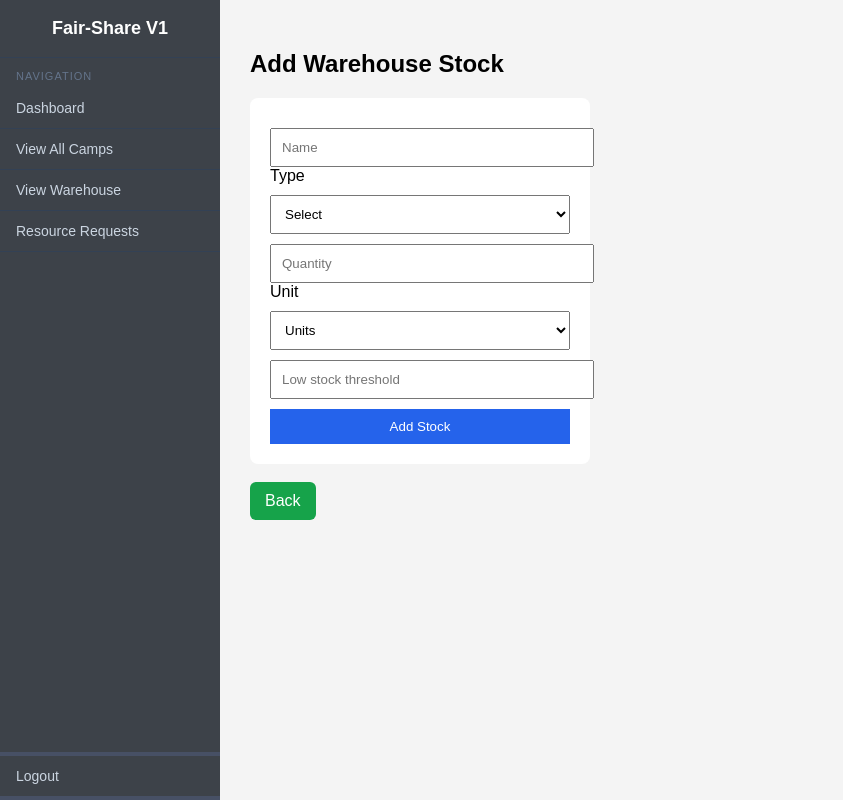
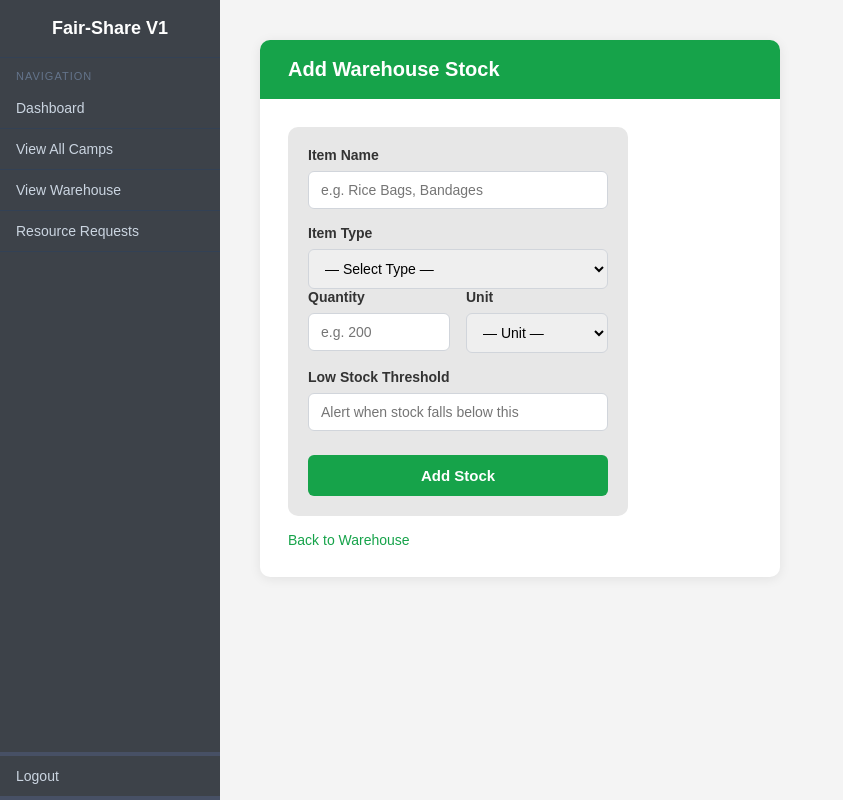
Before and after one commit to Vrutik-0/Fair-Share-Disaster_Relief_System, a Flask app: page /warehouse/add in a window 1280 px wide. Shown: the whole page, without its empty margins (0-843 px from the left). Run offline with Flask 3, Linux system fonts and the light colour scheme; the visitor is signed in with stand-in values (Sample User, id 1).

Commit message:
Frontend Fixis

```diff
--- a/app.py
+++ b/app.py
@@ -244,16 +244,17 @@ def login():
                     flash("Invalid role", "error")
                     return redirect(url_for("login"))
 
-            flash("Invalid email or password", "error")
+            return redirect(url_for("login", error="Invalid email or password"))
 
         except Exception as e:
-            flash(f"Login error: {str(e)}", "error")
+            return redirect(url_for("login", error=f"Login error: {str(e)}"))
 
         finally:
             cur.close()
             conn.close()
 
-    return render_template("login.html")
+    error = request.args.get("error")
+    return render_template("login.html", error=error)
 
 @app.route("/admin/dashboard")
 def adminBoard():
@@ -609,15 +610,30 @@ def admin_requests():
             remaining = r["quantity_needed"] - r["fulfilled_quantity"]
             total_weight += PRIORITY_WEIGHT[r["priority"]] * remaining
 
-        # compute allocation for each request
+        # compute allocation using largest-remainder method
+        # (avoids int() truncation losing stock when individual shares < 1)
+        alloc_data = []
         for r in reqs:
             remaining = r["quantity_needed"] - r["fulfilled_quantity"]
-            if total_weight == 0 or remaining <= 0:
-                r["suggested_qty"] = 0
+            if total_weight == 0 or remaining <= 0 or stock <= 0:
+                alloc_data.append((r, 0, 0.0, remaining))
             else:
                 weight = PRIORITY_WEIGHT[r["priority"]] * remaining
-                suggested = int(stock * (weight / total_weight))
-                r["suggested_qty"] = min(suggested, remaining)
+                exact = stock * (weight / total_weight)
+                floor_val = int(exact)
+                alloc_data.append((r, floor_val, exact - floor_val, remaining))
+
+        total_floor = sum(a[1] for a in alloc_data)
+        leftover = stock - total_floor
+
+        # sort by fractional part descending to distribute leftovers
+        alloc_data.sort(key=lambda x: x[2], reverse=True)
+
+        for i, (r, floor_val, frac, remaining) in enumerate(alloc_data):
+            if i < leftover and remaining > floor_val:
+                r["suggested_qty"] = min(floor_val + 1, remaining)
+            else:
+                r["suggested_qty"] = min(floor_val, remaining)
 
     cur.close()
     conn.close()
@@ -801,11 +817,14 @@ def approve_all_requests():
     approved_count = 0
     total_allocated = 0
 
+    # Pre-fetch all warehouse stock into memory for accurate tracking
+    cur.execute("SELECT item_type, quantity FROM warehouse_inventory")
+    stock_tracker = {row[0]: row[1] for row in cur.fetchall()}
+
     for r in pending_requests:
         request_id, item_type, needed, fulfilled = r
         field = f"alloc_{request_id}"
         raw_value = request.form.get(field, "0").strip()
-
 
         # Parse allocation amount - handle empty or non-numeric values
         try:
@@ -814,16 +833,10 @@ def approve_all_requests():
             alloc = 0
 
         if alloc <= 0:
-            print(f"    Skipping - alloc={alloc}")
             continue
 
-        # Check warehouse stock
-        cur.execute(
-            "SELECT quantity FROM warehouse_inventory WHERE item_type=%s",
-            (item_type,)
-        )
-        stock_row = cur.fetchone()
-        stock = stock_row[0] if stock_row else 0
+        # Use tracked stock (reflects earlier allocations in this batch)
+        stock = stock_tracker.get(item_type, 0)
 
         # Calculate actual allocation (limited by stock and remaining need)
         remaining = needed - fulfilled
@@ -845,6 +858,9 @@ def approve_all_requests():
                 updated_at = CURRENT_TIMESTAMP
             WHERE item_type = %s
         """, (actual_alloc, item_type))
+
+        # Track stock locally for subsequent iterations
+        stock_tracker[item_type] = stock - actual_alloc
 
         # Update request status
         new_fulfilled = fulfilled + actual_alloc
@@ -936,7 +952,7 @@ def assign_trucks():
     conn = get_db_connection()
     cur = conn.cursor()
 
-    # Fetch only camps that have APPROVED allocations with 'scheduled' status
+    # Fetch only camps that have Approevd allocations
     cur.execute("""
         SELECT DISTINCT c.camp_id, c.name, c.cord_x, c.cord_y
         FROM camps c
--- a/static/style.css
+++ b/static/style.css
@@ -88,18 +88,24 @@ body {
 
 /*----------------------------------------------------------------------------------------*/
 
-/* Page content shifted to the right */
+/* Page content */
 .page-content {
     margin-left: 220px;
-    padding: 30px;
+    padding: 40px;
 }
 
 form {
-    background: white;
+    background: rgb(231, 231, 231);
     padding: 20px;
     width: 300px;
-    border-radius: 8px;
+    border-radius: 10px;
 }
+
+input, textarea, select {
+  width: 100%;
+  box-sizing: border-box;
+}
+
 
 input, select, button {
     width: 100%;
--- a/templates/Camp/view_camps.html
+++ b/templates/Camp/view_camps.html
@@ -75,7 +75,6 @@
     </table>
 
     <br>
-    <a href="javascript:history.back()" class="btn">Back</a>
 </div>
 
 </body>
--- a/templates/login.html
+++ b/templates/login.html
@@ -19,5 +19,9 @@
 
 <p>No account? <a href="/signup">Sign Up</a></p>
 
+{% if error %}
+<script>alert("{{ error }}");</script>
+{% endif %}
+
 </body>
 </html>
--- a/templates/requests/create_request.html
+++ b/templates/requests/create_request.html
@@ -57,7 +57,7 @@
             <label>Quantity Needed</label>
             <input type="number" name="quantity_needed" min="1" required>
 
-            <label>Override Priority (optional)</label>
+            <label>Override Priority</label>
             <select name="priority">
                 <option value="">Auto (recommended)</option>
                 <option value="low">Low</option>
--- a/templates/requests/my_requests.html
+++ b/templates/requests/my_requests.html
@@ -62,7 +62,6 @@
         {% endif %}
 
         <br>
-        <a href="{{ url_for('campBoard') }}" class="btn">Back to Dashboard</a>
     </div>
 </body>
 </html>
--- a/templates/signup.html
+++ b/templates/signup.html
@@ -14,7 +14,7 @@
 <form method="POST">
     <input type="text" name="name" placeholder="Full Name" required>
     <input type="email" name="email" placeholder="Email" required>
-    <input type="text" name="phone" placeholder="Phone">
+    <input type="text" name="phone" placeholder="Phone" minlength="10" maxlength="10">
 
     <select name="role" required>
         <option value="admin">Admin</option>
--- a/templates/warehouse/add_inventory.html
+++ b/templates/warehouse/add_inventory.html
@@ -5,6 +5,79 @@
     <meta name="viewport" content="width=device-width, initial-scale=1.0">
     <link rel="stylesheet" href="{{ url_for('static', filename='style.css') }}">
     <title>Add Warehouse Stock</title>
+    <style>
+        .form-card {
+            background: #fff;
+            border-radius: 10px;
+            box-shadow: 0 2px 12px rgba(0,0,0,0.08);
+            max-width: 520px;
+            padding: 0;
+            overflow: hidden;
+        }
+        .form-card-header {
+            background: #16a34a;
+            color: #fff;
+            padding: 18px 28px;
+            font-size: 20px;
+            font-weight: 600;
+        }
+        .form-card-body {
+            padding: 28px;
+        }
+        .form-card-body label {
+            display: block;
+            font-weight: 600;
+            color: #333;
+            margin-bottom: 4px;
+            margin-top: 16px;
+            font-size: 14px;
+        }
+        .form-card-body label:first-child { margin-top: 0; }
+        .form-card-body input,
+        .form-card-body select {
+            width: 100%;
+            padding: 10px 12px;
+            border: 1px solid #d1d5db;
+            border-radius: 6px;
+            font-size: 14px;
+            margin-top: 4px;
+            box-sizing: border-box;
+            transition: border-color 0.2s;
+        }
+        .form-card-body input:focus,
+        .form-card-body select:focus {
+            outline: none;
+            border-color: #16a34a;
+            box-shadow: 0 0 0 3px rgba(22,163,74,0.1);
+        }
+        .form-row {
+            display: flex;
+            gap: 16px;
+        }
+        .form-row > div { flex: 1; }
+        .form-card-body button {
+            width: 100%;
+            padding: 12px;
+            background: #16a34a;
+            color: #fff;
+            border: none;
+            border-radius: 6px;
+            font-size: 15px;
+            font-weight: 600;
+            cursor: pointer;
+            margin-top: 24px;
+            transition: background 0.2s;
+        }
+        .form-card-body button:hover { background: #15803d; }
+        .back-link {
+            display: inline-block;
+            margin-top: 16px;
+            color: #16a34a;
+            text-decoration: none;
+            font-size: 14px;
+        }
+        .back-link:hover { text-decoration: underline; }
+    </style>
 </head>
 <body>
 
@@ -21,53 +94,47 @@
     </div>
 
     <div class="page-content">
-    <h2>Add Warehouse Stock</h2>
-
+        <div class="form-card">
+            <div class="form-card-header">Add Warehouse Stock</div>
+            <div class="form-card-body">
                 <form method="POST">
 
-        <input
-            name="item_name"
-            placeholder="Name"
-        >
+                    <label>Item Name</label>
+                    <input name="item_name" placeholder="e.g. Rice Bags, Bandages">
 
-        <label>Type</label>
+                    <label>Item Type</label>
                     <select name="item_type" required>
-            <option value="">Select</option>
+                        <option value="">— Select Type —</option>
                         <option value="food">Food</option>
                         <option value="water">Water</option>
                         <option value="medicine-kit">Medicine Kit</option>
                         <option value="other">Other</option>
                     </select>
 
-        <input
-            type="number"
-            name="quantity"
-            placeholder="Quantity"
-            min="0"
-            required
-        >
-
+                    <div class="form-row">
+                        <div>
+                            <label>Quantity</label>
+                            <input type="number" name="quantity" placeholder="e.g. 200" min="0" required>
+                        </div>
+                        <div>
                             <label>Unit</label>
                             <select name="unit" required>
-            <option value="">Units</option>
+                                <option value="">— Unit —</option>
                                 <option value="kg">Kg</option>
                                 <option value="liter">Liter</option>
                                 <option value="units">Units</option>
                             </select>
+                        </div>
+                    </div>
 
-        <input
-            type="number"
-            name="low_stock_threshold"
-            placeholder="Low stock threshold"
-            min="0"
-            required
-        >
+                    <label>Low Stock Threshold</label>
+                    <input type="number" name="low_stock_threshold" placeholder="Alert when stock falls below this" min="0" required>
 
                     <button type="submit">Add Stock</button>
                 </form>
-
-    <br>
-    <a href="{{ url_for('warehouse_view') }}" class="btn">Back</a>
+                <a href="{{ url_for('warehouse_view') }}" class="back-link">Back to Warehouse</a>
+            </div>
+        </div>
     </div>
 
 </body>
--- a/templates/warehouse/view_inventory.html
+++ b/templates/warehouse/view_inventory.html
@@ -74,7 +74,6 @@
         </table>
 
         <br>
-        <a href="javascript:history.back()" class="btn">Back</a>
     </div>
 </body>
 </html>
```
Also changed, not shown: templates/Camp/add_camp.html (+5 -5 lines), templates/requests/admin_requests.html (+9 -6 lines). Lines whose indentation alone changed are shown as unchanged.
